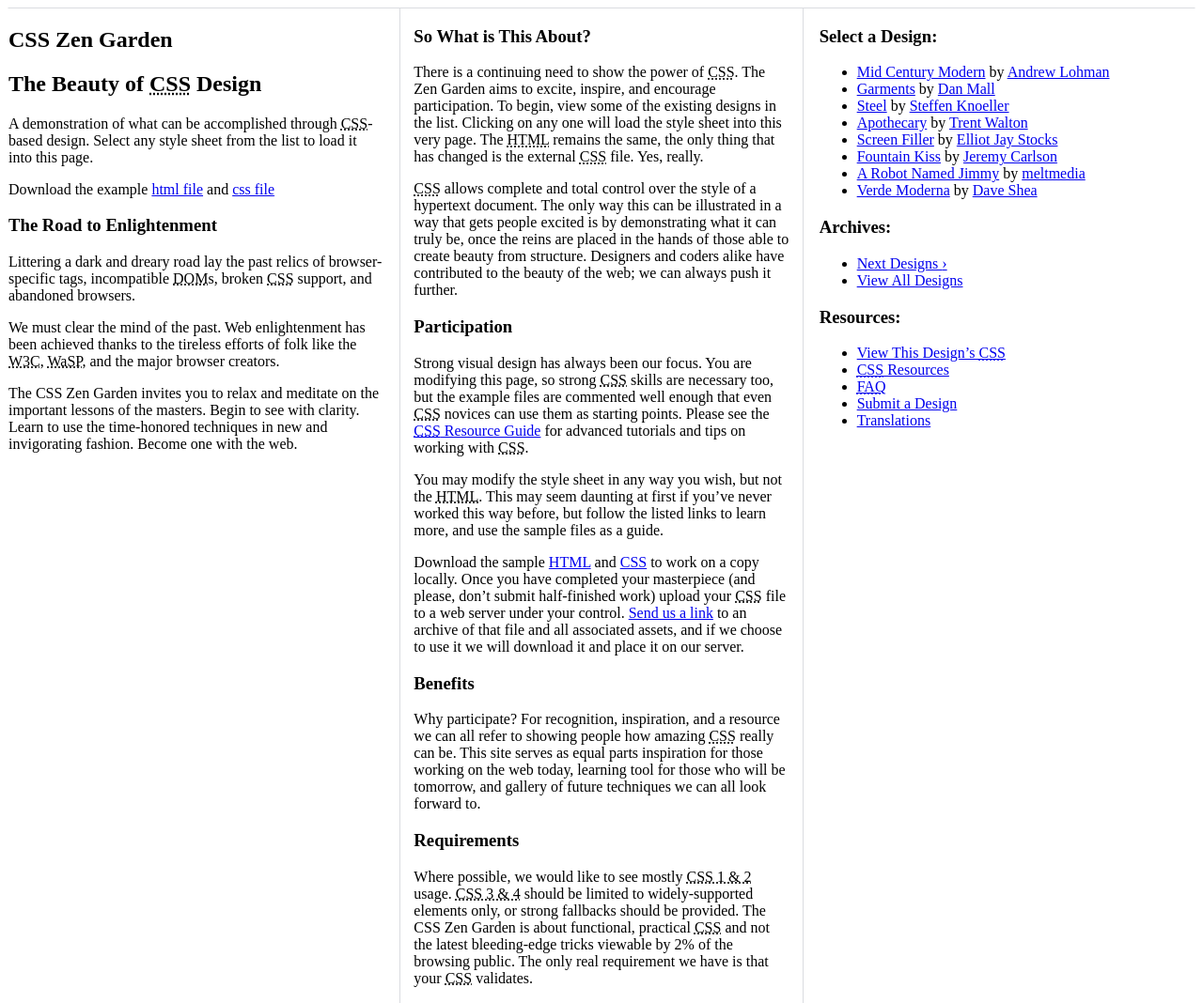
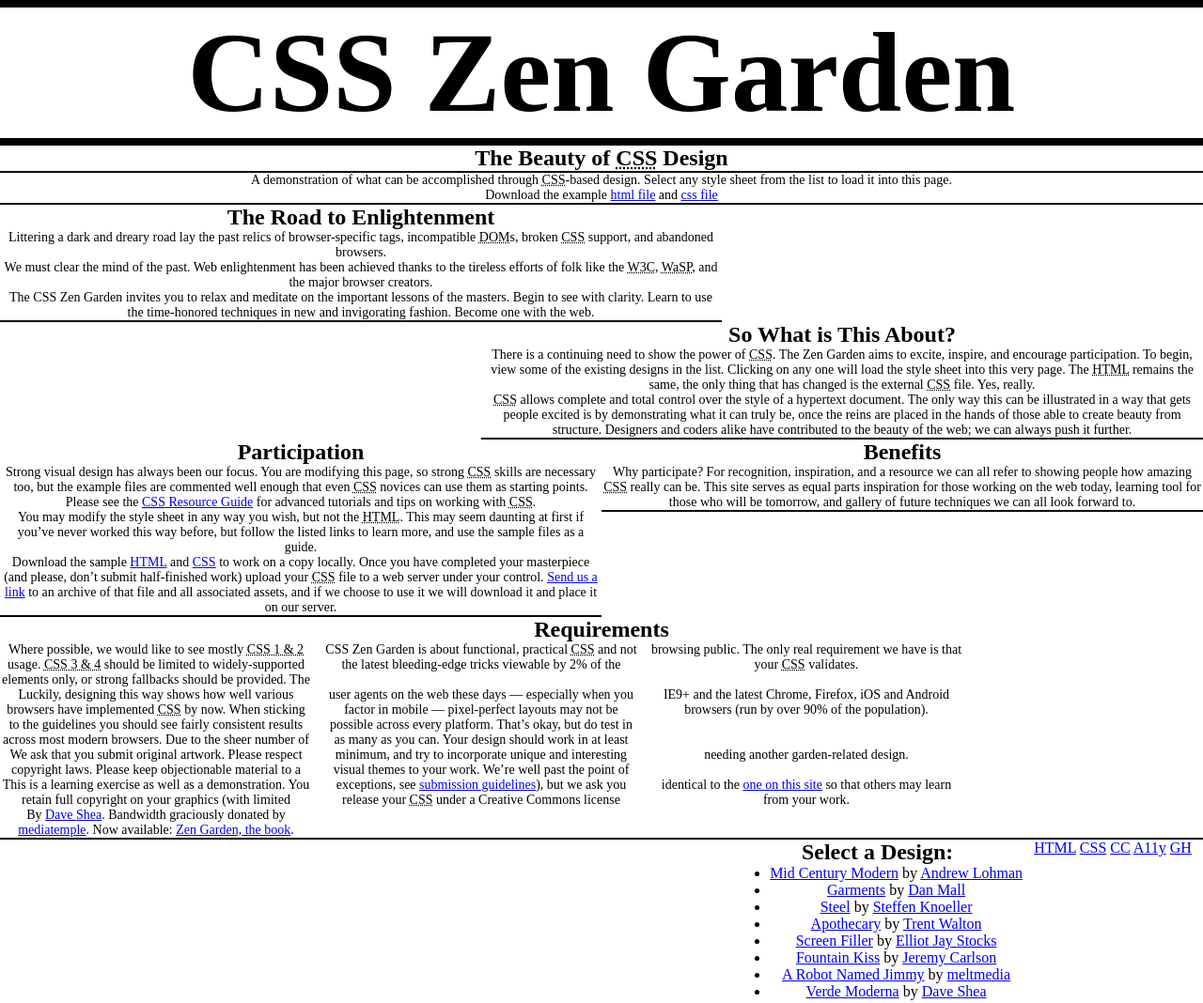
Before and after one commit to Daniel-Nkunga/Intro-to-Web-Apps-Class, a plain HTML site: page static/CSS Zen Garden_ The Beauty of CSS Design.html in a window 1280 px wide. Shown: the top 1068 px of the page at 94% size. Drawn offline with Linux system fonts and the light colour scheme.

Commit message:
Update style.css

```diff
--- a/static/style.css
+++ b/static/style.css
@@ -1,31 +1,77 @@
-.page-wrapper {
-    position: relative;
-    display: grid;
-    /* Three columns */
-    grid-template-columns: 1fr 1fr 1fr;
-    grid-column-gap: 32px;
-    border: 1px solid transparent;
-    border-top: 1px solid #DADCE0;
-    border-bottom: 1px solid #DADCE0;
-    overflow: hidden;
-  }
-
-  /* Two faux columns */
-  .page-wrapper:before,
-  .page-wrapper:after {
-    position: absolute;
-    top: 0;
-    height: 100%;
-    content: '';
-    width: calc(33.3% - 4px);
-  }
-
-  .page-wrapper:before {
-    left: 0;
-    border-right: 1px solid #DADCE0;
-  }
-
-  .page-wrapper:after {
-    right: 0;
-    border-left: 1px solid #DADCE0;
-  }
+*{
+    font-family: 'Playfair Display';
+    margin: 0px;
+    text-align: center;
+}
+h1, h2, h3, section{
+    text-align: center;
+}
+h1{
+    border-color: black;
+    border-style: solid;
+    border-width: 8px 0px 8px 0px;
+    font-size: 121px;
+}
+h2{
+    border-color: black;
+    border-style: solid;
+    border-width: 0px 0px 2px 0px;
+    font-size: 24px;
+}
+h3{
+    font-size: 24px;
+}
+[role = "article"]{
+    border-color: black;
+    border-style: solid;
+    border-width: 0px 0px 2px 0px;
+    /* border-width: 2px; */
+    font-size: 24px;
+}
+.preamble{
+    width: 60%;
+}
+[role = "article"]{
+    font-size: 14px;
+}
+.explanation{
+    width: 60%;
+    margin-left: 40%;
+    margin-right: 0%;
+}
+.participation{
+    width: 50%;
+    float: left;
+    border: 0px 0px 0px 0px;
+}
+.benefits{
+    width: 50%;
+    text-align: right;
+    display: block;
+    float: right;
+}
+.requirements{
+    float: left;
+    text-align: 20%;
+}
+.requirements p{
+    column-count: 3;
+    width: 80%;
+    display: block;
+}
+.design-selection{
+    /* width: 15%; */
+    float: right;
+    display: block;
+}
+footer{
+    display: block;
+    float: right;
+    width: 15%;
+}
+.design-archives{
+    display: none;
+}
+.zen-resources{
+    display: none;
+}
```
